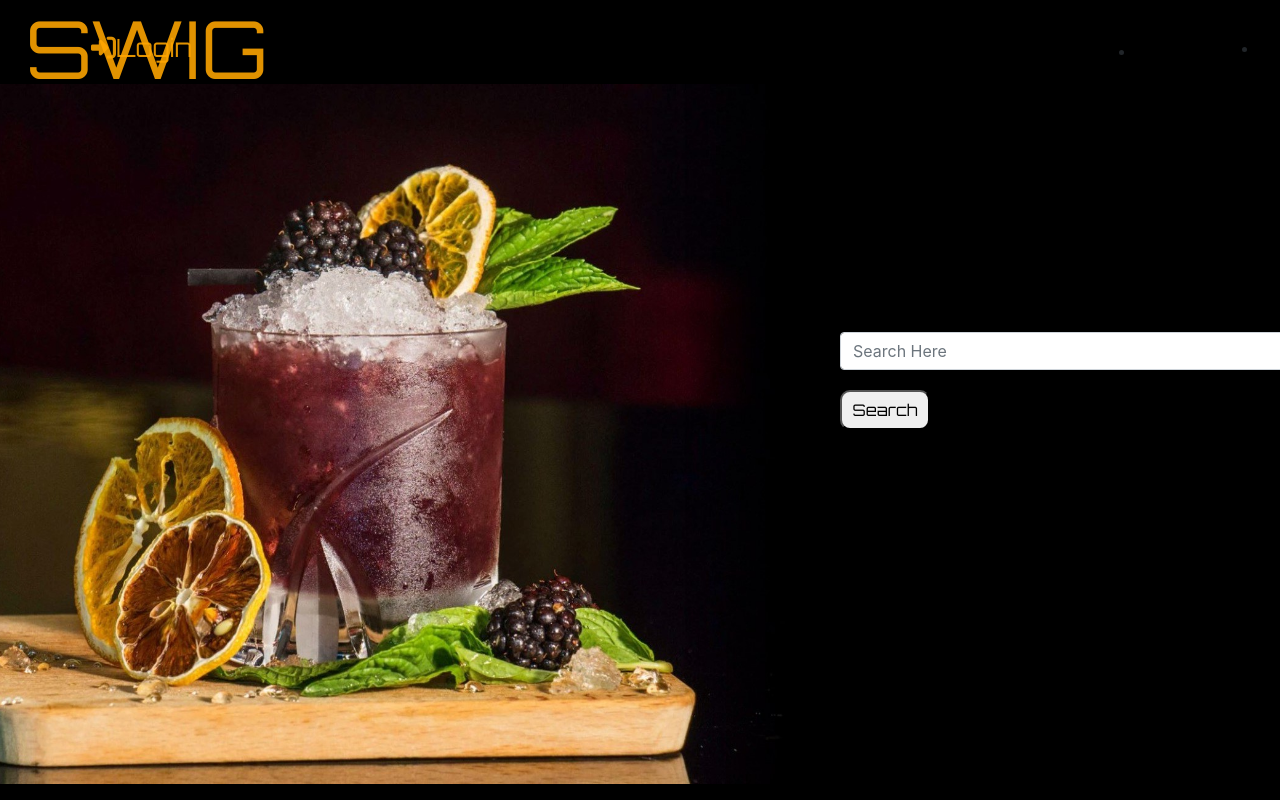
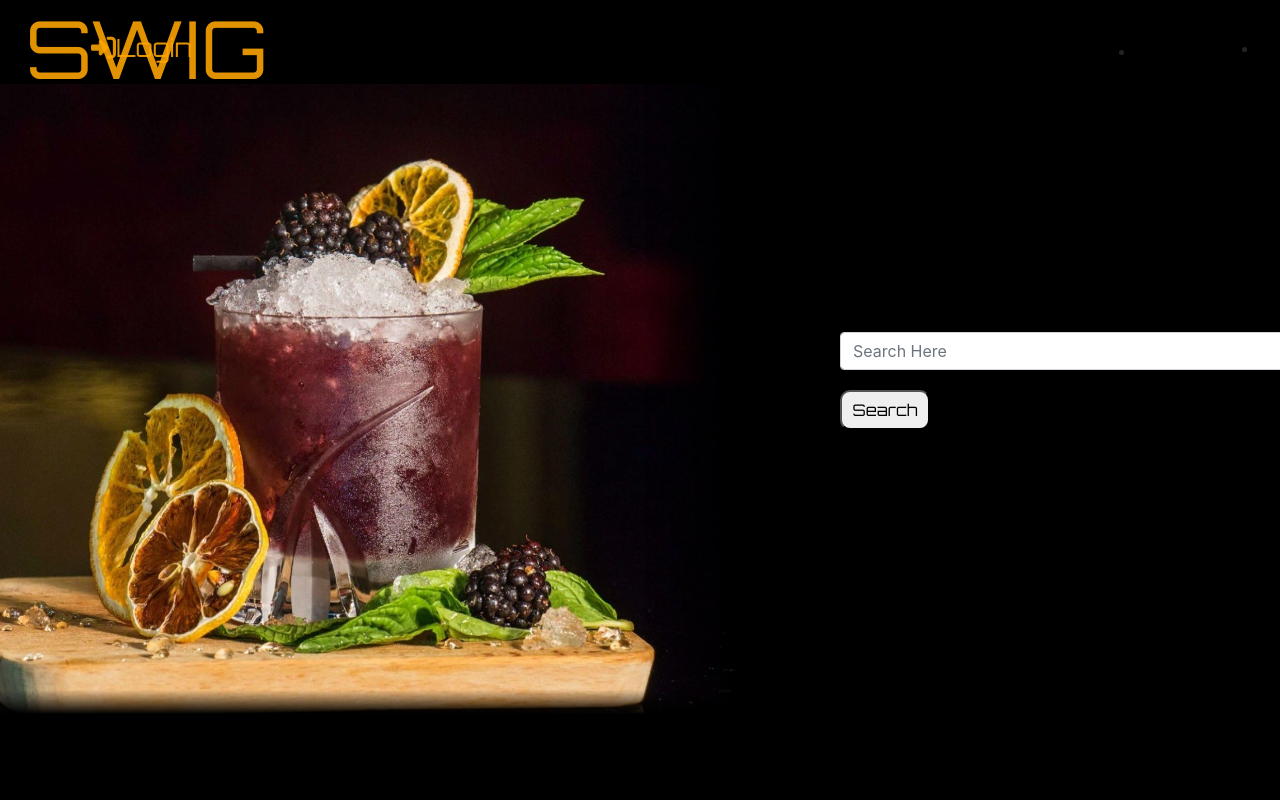
Before and after one commit to jayhunt0824/finalProject-client, a React (Create React App) app: page / in a window 1280 px wide. Shown: the top 800 px of the page. Built offline with nearby package versions, Linux system fonts and the light colour scheme.

Commit message:
some main page styling and edit button not working

```diff
--- a/src/App.css
+++ b/src/App.css
@@ -102,11 +102,11 @@
 }
 
 .img {
-  height: 700px;
-  width: 1100px;
+  height: 650px;
+  width: 1000px;
   float: right;
   position: relative;
-  left: -390px;
+  left: -340px;
   bottom: 100px;
   transform: scaleX(-1);
   filter: FlipH;
@@ -170,44 +170,14 @@
   padding: 30px;
 }
 
-/* .custom-shape-divider-bottom-1619372383 {
-  position: absolute;
-  bottom: -360px;
-  left: 0;
-  width: 100%;
-  overflow: hidden;
-  line-height: 0;
-  transform: rotate(180deg);
+
+
+
+.blackDiv{
+
+background: linear-gradient(180deg, rgba(20,13,14,0.02874653279280459) 26%, black 50%, black 100%, black 100%);
+height: 100px;
+position: relative;
+bottom: 170px;
+left: -240px;
 }
-
-.custom-shape-divider-bottom-1619372383 svg {
-  position: relative;
-  display: block;
-  width: calc(100% + 1.3px);
-  height: 177px;
-}
-
-.custom-shape-divider-bottom-1619372383 .shape-fill {
-  fill: #a31754;
-} */
-/*
-.coloredDiv {
-  background: rgb(200, 86, 103);
-  background: linear-gradient(
-    180deg,
-    rgba(200, 86, 103, 1) 1%,
-    rgba(36, 20, 22, 1) 62%,
-    rgba(9, 9, 9, 1) 100%
-  );
-  height: 20px;
-  position: relative;
-  bottom: 308px;
-} */
-
-/* .coloredNavDiv {
-  background-color: #388a24;
-  height: 20px;
-  width: 70%;
-  position: relative;
-  right: 20px;
-} */
--- a/src/components/Home/MainPage.tsx
+++ b/src/components/Home/MainPage.tsx
@@ -56,14 +56,12 @@ class MainPage extends React.Component<MainPageProps, MainPageState> {
         >
           <Container>
             <img className="img" src={blackberrycocktail} alt="" height="340" />
-            {/* <h1 className="display-3">Fluid jumbotron</h1>
-
-            <p className="lead">
-              This is a modified jumbotron that occupies the entire horizontal
-              space of its parent.
-            </p> */}
+            <div className="blackDiv"></div>
           </Container>
         </Jumbotron>
+
+
+
         <form
           onClick={(e) => {
             this.fetchDrinks(e);
--- a/src/components/Recipes/RecipeCards.tsx
+++ b/src/components/Recipes/RecipeCards.tsx
@@ -29,12 +29,12 @@ class RecipeCards extends React.Component<RecipeCardsProps, RecipeCardsState> {
       <div>
         <Card className="card">
           <CardImg src={this.props.drink.strDrinkThumb} alt="Card image cap" />
-          <CardBody>
+          <CardBody style={{backgroundColor: "white", textAlign: "center"}}>
             <CardTitle tag="h5">{this.props.drink.strDrink}</CardTitle>
             <CardSubtitle tag="h6" className="mb-2 text-muted">
               {this.props.drink.strCategory}
             </CardSubtitle>
-            <CardText>{this.props.drink.strInstructions}</CardText>
+            {/* <CardText>{this.props.drink.strInstructions}</CardText> */}
             <Button>Button</Button>
           </CardBody>
         </Card>
--- a/src/components/User/UserRecipeCards.tsx
+++ b/src/components/User/UserRecipeCards.tsx
@@ -17,6 +17,7 @@ export interface UserRecipeCardsProps {
   // token: string;
   // id: string;
   deleteRecipe: any;
+  editUpdateRecipe: any;
 }
 
 export interface UserRecipeCardsState {}
@@ -30,22 +31,7 @@ class UserRecipeCards extends React.Component<
     this.state = {};
   }
 
-  // deleteRecipe = (recipe: any) => {
-  //   fetch(`http://localhost:3000/recipe/delete/${recipe.id}`, {
-  //     method: "DELETE",
-  //     headers: new Headers({
-  //       "Content-Type": "application/json",
-  //       Authorization: this.props.token,
-  //     }),
-  //   }).then(() => this.props.fetchRecipes());
-  // };
 
-  // recipeMapper = () => {
-  //   return this.props.recipes.map(() => {
-  //     return ()
-
-  //   });
-  // };
 
   render() {
     return (
@@ -58,6 +44,7 @@ class UserRecipeCards extends React.Component<
                 <CardTitle tag="h5">{this.props.recipe.name}</CardTitle>
                 <CardSubtitle tag="h6" className="mb-2 text-muted">{this.props.recipe.categories}</CardSubtitle>
                 <CardText>{this.props.recipe.ingredients}</CardText>
+                <Button onClick={()=>this.props.editUpdateRecipe(this.props.recipe.id)}>Edit</Button>
                 <Button onClick={()=>this.props.deleteRecipe(this.props.recipe.id)}>Delete</Button>
             </CardBody>
         </Card>
--- a/src/components/User/UserRecipeIndex.tsx
+++ b/src/components/User/UserRecipeIndex.tsx
@@ -8,7 +8,7 @@ import {IRecipe} from "./Interface";
 
 
 export interface UserRecipeIndexProps {
-    editUpdateRecipes: Function;
+    editUpdateRecipe: Function;
     token: string;
     id: string;
     fetchRecipes: Function;
@@ -71,6 +71,12 @@ class UserRecipeIndex extends React.Component<UserRecipeIndexProps, UserRecipeIn
         }).then(() => this.fetchRecipes());
       };
 
+     editUpdateRecipe = (recipe: any) => {
+        this.setState({recipeToUpdate: recipe});
+        console.log(recipe);
+    }
+
+
 
 
     render() {
@@ -82,9 +88,10 @@ class UserRecipeIndex extends React.Component<UserRecipeIndexProps, UserRecipeIn
         </Col>
         <Col md="9">
 
-            {this.state.recipes.length>0 ? (this.state.recipes.map((recipe: IRecipe, index: number)=>(<UserRecipeCards recipe={recipe} deleteRecipe={this.deleteRecipe}/>))): null}
+            {this.state.recipes.length>0 ? (this.state.recipes.map((recipe: IRecipe, index: number)=>(<UserRecipeCards recipe={recipe} deleteRecipe={this.deleteRecipe} editUpdateRecipe={this.editUpdateRecipe}/>))): null}
 
         </Col>
+
 
       </Row>
     </Container>
```
Also changed, not shown: src/components/User/UserRecipeEdit.tsx (+18 -16 lines).
